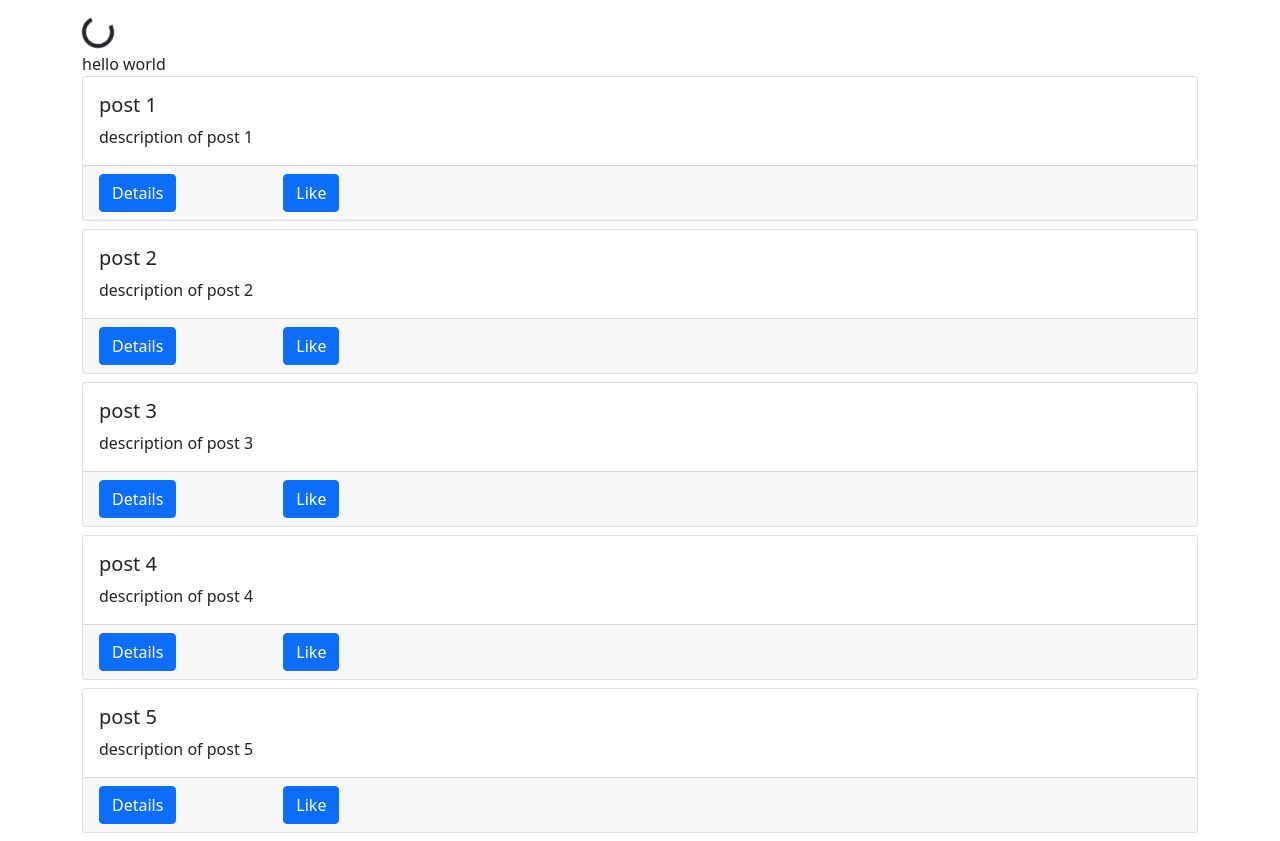
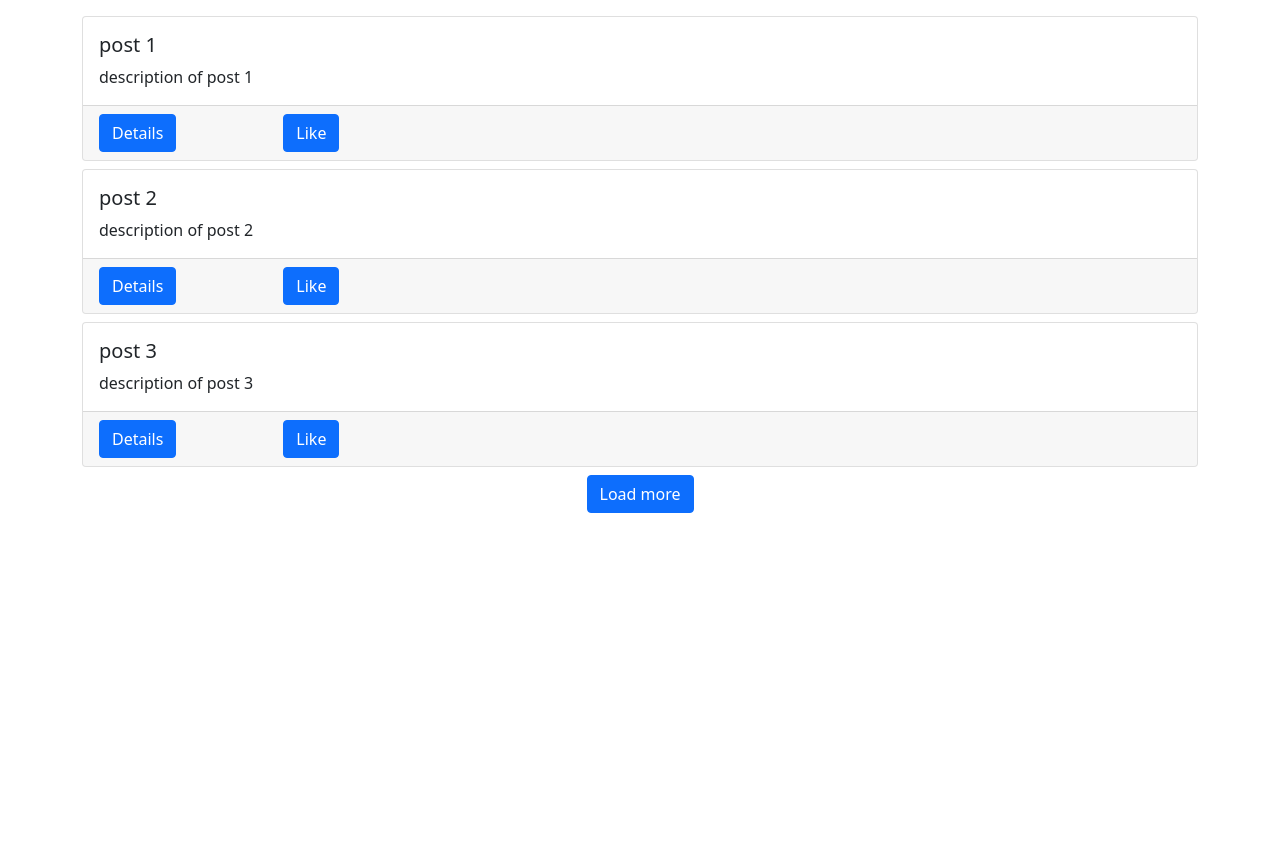
Before and after one commit to inventor1004/web_frameworks, a Django app: page / in a window 1280 px wide. After the commit the page ends 513 px from the top, so only its background shows below. Run offline with Django 4.2, Linux system fonts and the light colour scheme; data comes from the database, SQL or seed files in the repository; data that the repository does not hold is empty.

Commit message:
Finish Loading More Posts with a Button Click

```diff
--- a/posts/static/posts/main.js
+++ b/posts/static/posts/main.js
@@ -1,29 +1,20 @@
 console.log('hello world');
 
-const helloWorldBox = document.getElementById('hello-world');
 const postsBox = document.getElementById('posts-box');
 const spinnerBox = document.getElementById('spinner-box')
+const loadBtn = document.getElementById('load-btn');
+const endBox = document.getElementById('end-box');
 
+let visible = 3
+const getData = () => {
   $.ajax({
     type: 'GET',
-  url: `/hello-world`,
-  success: function(response){
-    console.log('success', response.text)
-    helloWorldBox.textContent = response.text
-  },
-  error: function(error){
-    console.log('error', error)
-  }
-})
-
-$.ajax({
-  type: 'GET',
-  url: '/data/5/',
+    url: `/data/${visible}/`,
     success: function(response){
       console.log(response)
       const data = response.data
       setTimeout(()=>{
-      // spinnerBox.classList.add('not-visible')
+        spinnerBox.classList.add('not-visible')
         console.log(data)
         data.forEach(el => {
         postsBox.innerHTML += `
@@ -43,11 +34,28 @@ $.ajax({
               </div>
             </div>
           </div>
-      `;
-    });
+        `
+      })
       }, 1000)
+      console.log(response.size);
+      if (response.size === 0) {
+          endBox.textContent = 'No posts added yet...';
+      }
+      else if (response.size <= visible){
+          loadBtn.classList.add('not-visible');
+          endBox.textContent = 'No more posts to load...';
+      }
     },
     error: function(error){
       console.log('error', error)
     }
   })
+}
+
+loadBtn.addEventListener('click', ()=>{
+  spinnerBox.classList.remove('not-visible')
+  visible += 3
+  getData()
+});
+
+getData()
--- a/posts/templates/posts/main.html
+++ b/posts/templates/posts/main.html
@@ -10,8 +10,9 @@ posts
 {% endblock title %}
 
 {% block content %}
-  <div id="spinner-box" class="text-center"></div><div class="spinner-border" role="status"></div>
-  <div id="posts-box"</div>
-  <div id="hello-world"></div>
-
+  <div id="posts-box"></div>
+  <div id="spinner-box" class="text-center"><div class="spinner-border" role="status"></div></div>
+  <div class="text-center mb-3" id="end-box">
+    <button class="btn btn-primary" id="load-btn">Load more</button>
+  </div>
 {% endblock content %}
--- a/posts/views.py
+++ b/posts/views.py
@@ -9,17 +9,25 @@ def post_list_and_create(request):
   return render(request, 'posts/main.html', {'qs':qs})
 
 def load_post_data_view(request, num_posts):
-  qs = Post.objects.all()
-  data = []
-  for obj in qs:
-    item = {
+  if request.method == 'POST' or request.method == 'GET':
+    visible = 3
+    upper = num_posts
+    lower = upper - visible
+    size = Post.objects.all().count()
+
+    qs = Post.objects.all()
+    data = []
+    for obj in qs:
+      item = {
         'id': obj.id,
         'title': obj.title,
         'body': obj.body,
+        'liked': True if request.user in obj.liked.all() else False,
         'author': obj.author.user.username
-    }
-    data.append(item)
-  return JsonResponse({'data':data})
+      }
+      data.append(item)
+    return JsonResponse({'data':data[lower:upper], 'size': size})
+
 
 def hello_world_view(requst):
   return JsonResponse({'text': 'hello world'})
```
Lines whose indentation alone changed are shown as unchanged.
